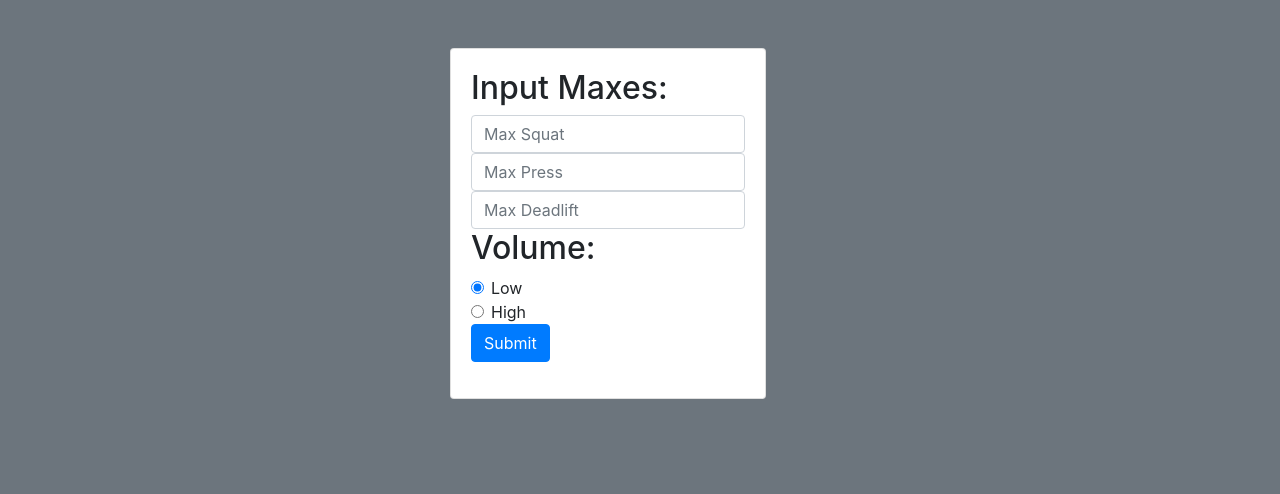
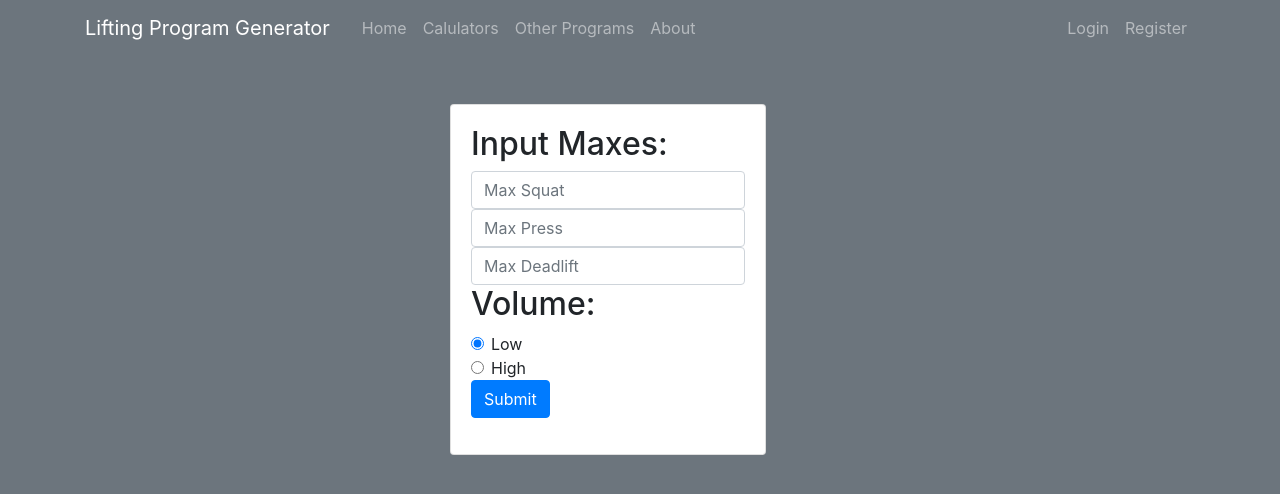
Before and after one commit to mcred89/python-power-site, a Flask app: page / in a window 1280 px wide. Shown: the top 494 px of the page. Run offline with Flask 2, Linux system fonts and the light colour scheme; some libraries are stand-ins or nearby versions.

Commit message:
Added new routes and templates

```diff
--- a/index.py
+++ b/index.py
@@ -1,4 +1,4 @@
-from flask import Flask, render_template, request
+from flask import Flask, render_template, request, url_for
 
 app = Flask(__name__)
 
@@ -21,6 +21,26 @@ def workoutcreate():
   outputs = workoutscript(msq, mbe, mdl, mainliftchoice)
   return render_template('output.html', outputs=outputs)
 
+@app.route("/calculators")
+def calculators():
+  return render_template('calculators.html')
+
+@app.route("/otherprograms")
+def otherprograms():
+  return render_template('otherprograms.html')
+
+@app.route("/about")
+def about():
+  return render_template('about.html')
+
+@app.route("/login")
+def login():
+  return render_template('login.html')
+
+@app.route("/register")
+def register():
+  return render_template('register.html')
+
 
 if __name__ == "__main__":
   app.run(debug=True, host='127.0.0.1')
--- /dev/null
+++ b/templates/about.html
@@ -0,0 +1,6 @@
+{% extends "layout.html" %}
+{% block content %}
+
+<h1>Coming Soon</h1>
+
+{% endblock %}
--- /dev/null
+++ b/templates/calculators.html
@@ -0,0 +1,6 @@
+{% extends "layout.html" %}
+{% block content %}
+
+<h1>Coming Soon</h1>
+
+{% endblock %}
--- a/templates/layout.html
+++ b/templates/layout.html
@@ -8,6 +8,28 @@
   </head>
 
   <body class="bg-secondary">
+    <header class="site-header">
+      <nav class="navbar navbar-expand-md navbar-dark">
+        <div class="container">
+          <a class="navbar-brand mr-4" href="/">Lifting Program Generator</a>
+          <button class="navbar-toggler" type="button" data-toggle="collapse" data-target="#navbarToggle" aria-controls="navbarToggle" aria-expanded="false" aria-label="Toggle navigation">
+            <span class="navbar-toggler-icon"></span>
+          </button>
+          <div class="collapse navbar-collapse" id="navbarToggle">
+            <div class="navbar-nav mr-auto">
+              <a class="nav-item nav-link" href="/">Home</a>
+              <a class="nav-item nav-link" href="/calculators">Calulators</a>
+              <a class="nav-item nav-link" href="/otherprograms">Other Programs</a>
+              <a class="nav-item nav-link" href="/about">About</a>
+            </div>
+            <div class="navbar-nav">
+              <a class="nav-item nav-link" href="/login">Login</a>
+              <a class="nav-item nav-link" href="/register">Register</a>
+            </div>
+          </div>
+        </div>
+      </nav>
+    </header>
     <div class="container">
         {% block content %}{% endblock %}
     </div>
--- /dev/null
+++ b/templates/login.html
@@ -0,0 +1,6 @@
+{% extends "layout.html" %}
+{% block content %}
+
+<h1>Coming Soon</h1>
+
+{% endblock %}
--- /dev/null
+++ b/templates/otherprograms.html
@@ -0,0 +1,6 @@
+{% extends "layout.html" %}
+{% block content %}
+
+<h1>Coming Soon</h1>
+
+{% endblock %}
--- /dev/null
+++ b/templates/register.html
@@ -0,0 +1,6 @@
+{% extends "layout.html" %}
+{% block content %}
+
+<h1>Coming Soon</h1>
+
+{% endblock %}
```
Also changed, not shown: README.md.
